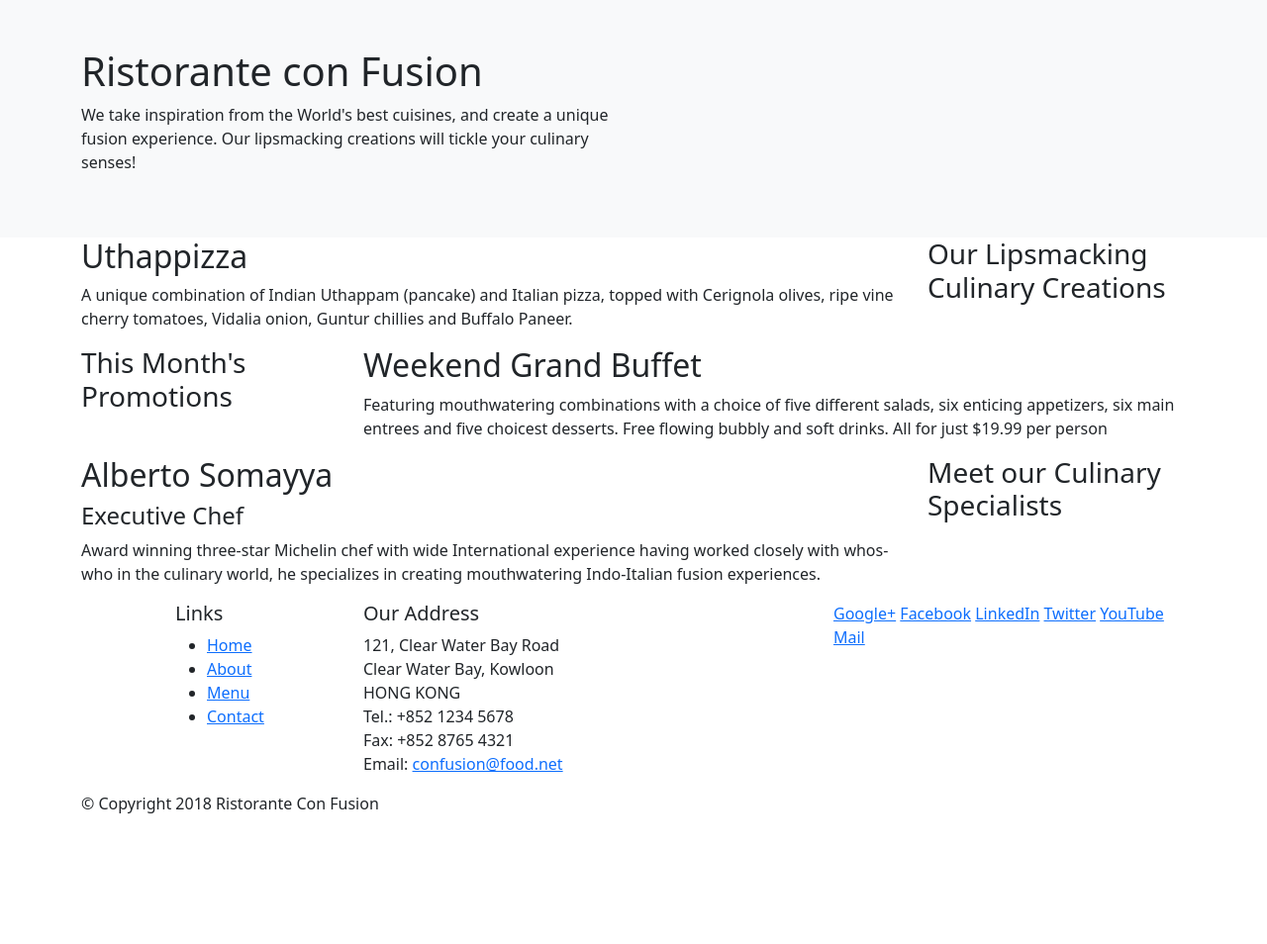
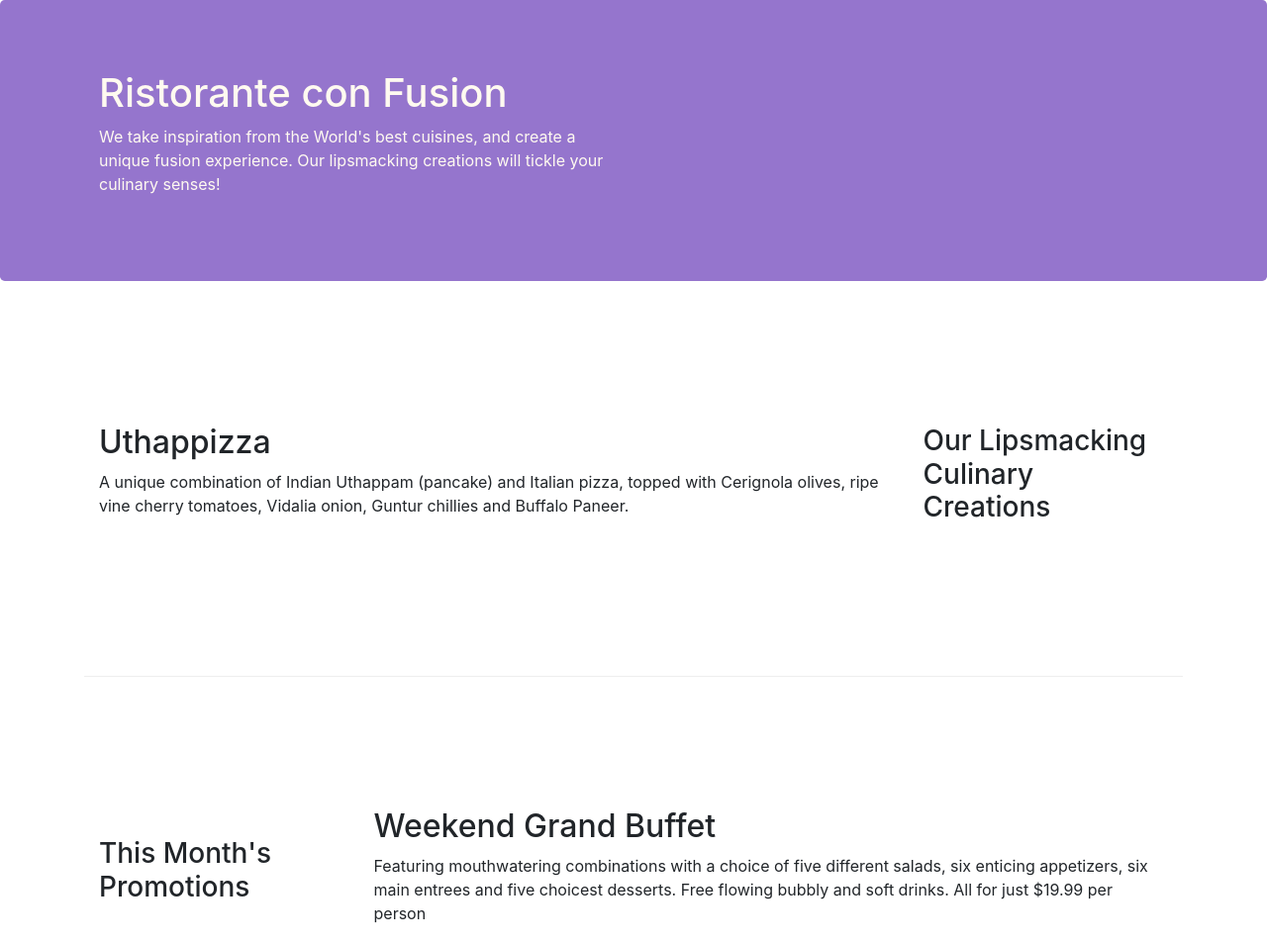
Before and after one commit to nico-rodriguez/front-end-web-ui-frameworks-and-tools-bootstrap4-course, a website: page index.html in a window 1280 px wide. Shown: the top 954 px of the page at 99% size. Before the commit the page ends 840 px from the top, so only its background shows below. Drawn offline with nearby package versions, Linux system fonts and the light colour scheme.

Commit message:
Bootstrap Grid System Part 2
Switch bootstrap from version 5.0 to 4.6.
Use jumbotron class.
Remove trailing whitespaces.

```diff
--- /dev/null
+++ b/css/styles.css
@@ -0,0 +1,30 @@
+.row-header {
+  margin: 0px auto;
+  padding: 0px auto;
+}
+
+.row-content {
+  margin: 0px auto;
+  padding: 50px 0px 50px 0px;
+  border-bottom: 1px ridge;
+  min-height: 400px;
+}
+
+.footer {
+  background-color: #d1c4e9;
+  margin: 0px auto;
+  padding: 20px 0px 20px 0px;
+}
+
+.jumbotron {
+  padding: 70px 30px 70px 30px;
+  margin: 0px auto;
+  background: #9575cd;
+  color: floralwhite;
+}
+
+.address {
+  font-size: 80%;
+  margin: 0px auto;
+  color: #0f0f0f;
+}
--- a/index.html
+++ b/index.html
@@ -9,14 +9,15 @@
 
     <!-- Bootstrap CSS -->
     <link rel="stylesheet" href="node_modules/bootstrap/dist/css/bootstrap.min.css">
+    <link rel="stylesheet" href="css/styles.css">
     <title>Ristorante Con Fusion</title>
 </head>
 
 <body>
 
-    <header class="bg-light p-5 rounded-lg">
+    <header class="jumbotron">
         <div class="container">
-            <div class="row">
+            <div class="row row-header">
                 <div class="col-12 col-sm-6">
                     <h1>Ristorante con Fusion</h1>
                     <p>We take inspiration from the World's best cuisines, and create a unique fusion experience. Our lipsmacking creations will tickle your culinary senses!</p>
@@ -28,7 +29,7 @@
     </header>
 
     <div class="container">
-        <div class="row">
+        <div class="row row-content align-items-center">
             <div class="col-12 col-sm-4 order-sm-last col-md-3">
                 <h3>Our Lipsmacking Culinary Creations</h3>
             </div>
@@ -39,7 +40,7 @@
         </div>
 
 
-        <div class="row">
+        <div class="row row-content align-items-center">
             <div class="col-12 col-sm-4 col-md-3">
                 <h3>This Month's Promotions</h3>
             </div>
@@ -49,7 +50,7 @@
             </div>
         </div>
 
-        <div class="row">
+        <div class="row row-content align-items-center">
             <div class="col-12 col-sm-4 order-sm-last col-md-3">
                 <h3>Meet our Culinary Specialists</h3>
             </div>
@@ -61,12 +62,12 @@
         </div>
     </div>
 
-    <footer>
+    <footer class="footer">
         <div class="container">
             <div class="row">
                 <div class="col-4 offset-1 col-sm-2">
                     <h5>Links</h5>
-                    <ul>
+                    <ul class="list-unstyled">
                         <li><a href="#">Home</a></li>
                         <li><a href="#">About</a></li>
                         <li><a href="#">Menu</a></li>
@@ -84,8 +85,8 @@
 		              Email: <a href="mailto:confusion@food.net">confusion@food.net</a>
 		           </address>
                 </div>
-                <div class="col-12 col-sm-4">
-                    <div>
+                <div class="col-12 col-sm-4 align-self-center">
+                    <div class="text-center">
                         <a href="http://google.com/+">Google+</a>
                         <a href="http://www.facebook.com/profile.php?id=">Facebook</a>
                         <a href="http://www.linkedin.com/in/">LinkedIn</a>
@@ -95,7 +96,7 @@
                     </div>
                 </div>
            </div>
-           <div class="row">
+           <div class="row justify-content-center">
                 <div class="col-auto">
                     <p>© Copyright 2018 Ristorante Con Fusion</p>
                 </div>
--- a/package.json
+++ b/package.json
@@ -14,7 +14,7 @@
     "lite-server": "^2.3.0"
   },
   "dependencies": {
-    "bootstrap": "^5.0.2",
+    "bootstrap": "^4.6.0",
     "jquery": "^3.6.0",
     "popper.js": "^1.16.1"
   }
```
Also changed, not shown: 1 other file.
